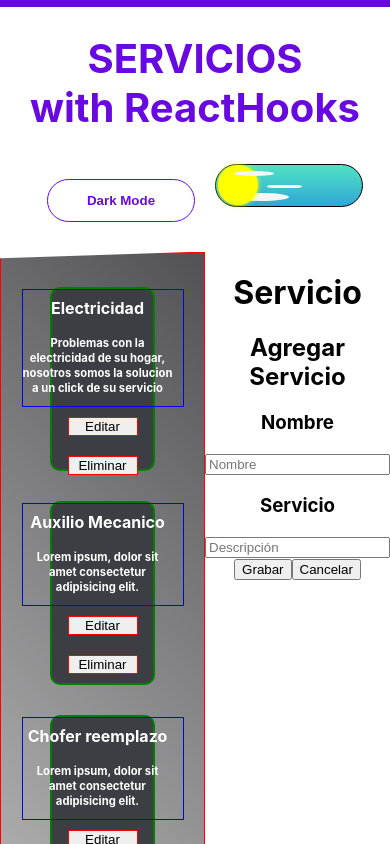
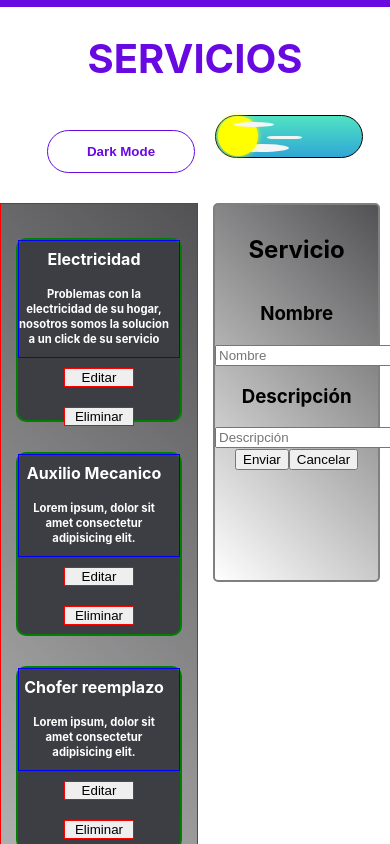
Before and after one commit to GregoryGalicio/filtrado-servicio, a React (Create React App) app: page / in a window 390 px wide. Shown: the top 844 px of the page. Built offline with nearby package versions, Linux system fonts and the light colour scheme.

Commit message:
agregando funcionalidades

```diff
--- a/src/App.js
+++ b/src/App.js
@@ -2,7 +2,8 @@ import React, { useState } from 'react'
 import './App.css';
 import Footer from "./components/footer/Footer";
 import Header from "./components/header/Header";
-import Body from './components/body/Body';
+// import Body from './components/body/Body';
+import CrudApp from './components/crudApp/CrudApp';
 
 
 
@@ -16,7 +17,7 @@ function App() {
   return (
     <div className="App">
       <Header darkMode={darkMode} onClick={handleClick}/>
-      <Body darkMode={darkMode}/>
+      <CrudApp darkMode={darkMode}/>
       <Footer darkMode={darkMode}/>
     </div>
   );
--- a/src/components/body/Body.css
+++ /dev/null
@@ -1,3 +0,0 @@
-.body{
-    display: flex;
-}
--- a/src/components/body/Body.jsx
+++ /dev/null
@@ -1,16 +0,0 @@
-import React from 'react'
-import Cards from '../cards/Cards'
-import CrudApp from '../crudApp/CrudApp'
-import "./Body.css";
-
-
-const Body = ({darkMode}) => {
-  return (
-    <div className='body'>
-        <Cards darkMode={darkMode}/>
-        <CrudApp/>
-    </div>
-  )
-}
-
-export default Body
--- a/src/components/cards/Cards.css
+++ b/src/components/cards/Cards.css
@@ -90,23 +90,26 @@
 /* Aca se empieza a colocar los estilos para version MOBILE */
 @media only screen and (max-width: 500px) {
 .cards{
-    clip-path: polygon(0 0.5%, 100% 0, 100% 99.5%, 0% 100%);
+    width: 70%;
 }
 .cardsDark{
-    clip-path: polygon(0 0.5%, 100% 0, 100% 99.5%, 0% 100%);
+
+    width: 70%;
+
 }
 .cardsBox{
-    width: 50%;
+    width: 90%;
     height: 180px;
     border-radius: 10px;
 }
 .cardsBoxDark{
-    width: 50%;
+    width: 90%;
     height: 180px;
     border-radius: 10px;
 }
 
 .information{
+
     line-height: 15px;
     font-size: 7.5px;
     padding-right:10px;
--- a/src/components/cards/Cards.jsx
+++ b/src/components/cards/Cards.jsx
@@ -1,21 +1,21 @@
 import React, { useState,useEffect } from 'react';
-import { serviceData } from '../../serviceDataBase';
+//import { serviceData } from '../../serviceDataBase';
 import "./Cards.css";
 
-const Cards = ({darkMode}) => {
-    const [cards, setCards]= useState([]);
+const Cards = ({darkMode, data, key}) => {
+    // const [cards, setCards]= useState([]);
 
-    useEffect(() => {
-         setCards(serviceData);
-    }, [])
+    // useEffect(() => {
+    //      setCards(serviceData);
+    // }, [])
 
     return (
         <div className={darkMode?'cardsDark':"cards" }>
-            {cards.map(serviceData =>(
-                <div className={darkMode?'cardsBoxDark':'cardsBox'}>
+            {data.map(data =>(
+                <div key={data.id} className={darkMode?'cardsBoxDark':'cardsBox'}>
                     <div className='information'>
-                        <h1 className='name'>{serviceData.name}</h1>
-                        <h2>{serviceData.description}</h2>
+                        <h1 className='name'>{data.name}</h1>
+                        <h2>{data.description}</h2>
                     </div>
                     <div className='btn'>
                         <button>Editar</button>
--- a/src/components/crudApp/CrudApp.css
+++ b/src/components/crudApp/CrudApp.css
@@ -0,0 +1,3 @@
+.body{
+    display: flex;
+}
--- a/src/components/crudApp/CrudApp.jsx
+++ b/src/components/crudApp/CrudApp.jsx
@@ -1,13 +1,62 @@
-import React from 'react'
+import React, {useState,useEffect} from 'react'
+import Cards from '../cards/Cards';
 import CrudForm from '../crudForm/CrudForm'
+import "./CrudApp.css";
+import { serviceData } from '../../serviceDataBase'
 
-const CrudApp = () => {
+//  const initialDb= [
+//   {
+//     id:1,
+//     name: "Electricidad",
+//     description:"Problemas con la electricidad de su hogar, nosotros somos la solucion a un click de su servicio",
+//     type: "Hogar"
+//   },
+//   {
+//     id:2,
+//     name: "Auxilio Mecanico",
+//     description:"Lorem ipsum, dolor sit amet consectetur adipisicing elit.",
+//     type: "Autos"
+//   },]
+
+const CrudApp = ({darkMode, data}) => {
+  const [db, setDb]= useState(serviceData);
+  const [dataToEdit, setDataToEdit] = useState(null);
+
+    // useEffect(() => {
+    //      setCards(serviceData);
+    // }, [])
+
+const createData = (data) => {
+    data.id= Date.now();
+    // console.log("QUe paooooosoo")
+    setDb([...db,data]);
+};
+
+const updateData = (data) => {};
+
+const deleteData = (id) => {};
+
+
   return (
-    <div>
-        <h1>Servicio</h1>
-        <CrudForm/>
+    <div className='body'>
+        <Cards
+        darkMode={darkMode}
+        setDataToEdit={setDataToEdit}
+        deleteData={deleteData}
+        data={db}
+        key={db.id}
+        />
+        <div>
+        <CrudForm
+        createData={createData}
+        updateData={updateData}
+        dataToEdit={dataToEdit}
+        setDataToEdit={setDataToEdit}/>
+        </div>
 
-    </div>
+        </div>
+
+
   )
 }
 
--- a/src/components/crudForm/CrudForm.css
+++ b/src/components/crudForm/CrudForm.css
@@ -0,0 +1,21 @@
+.form{
+
+    padding-top: 5%;
+    padding-bottom: 7.5%;
+    display: flex;
+    /* justify-content: flex-start; */
+    /* align-items:center ; */
+    flex-direction:column;
+    border: 2px solid grey;
+    width: 400px;
+    height: 350px;
+    border-radius: 5px;
+    margin-left: 15px;
+    background-image: linear-gradient(225deg, #525153  0%, #ffffff 100%);
+}
+
+@media only screen and (max-width: 500px) {
+    .form{
+        width: 80%;
+    }
+}
--- a/src/components/crudForm/CrudForm.jsx
+++ b/src/components/crudForm/CrudForm.jsx
@@ -1,42 +1,76 @@
 
-import React, { useState,useEffect } from 'react';
-import { serviceData } from '../../serviceDataBase';
+import React, { useState, useEffect } from 'react';
+//import { serviceData } from '../../serviceDataBase';
+import "./CrudForm.css";
 
-// const initialForm={
-//     name:"",
-//     description:"",
-//     id: null,
-// };
+const initialForm={
+    name:"",
+    description:"",
+    id: null,
+};
 
 
-const CrudForm = () => {
-    const [form, setForm] = useState([]);
+const CrudForm = (createData, updateData, dataToEdit, setDataToEdit) => {
+    const [form, setForm] = useState(initialForm);
 
-    useEffect(() => {
-        setForm(serviceData);
-   }, [])
+//     useEffect(() => {
+//         setForm(serviceData);
+//    }, [])
 
 
-    const handleChange = (e) => {}
-    const handleSubmit = (e) => {}
-    const handleReset = (e) => {}
+    const handleChange = (e) => {
+        setForm({
+            ...form,
+            [e.target.name]:e.target.value,
+        });
+    };
+    const handleSubmit = (e) => {
+        e.preventDefault();
+
+        if(!form.name || !form.description){
+            alert("Complete los datos");
+            return;
+        }
+        if(form.id===null){
+            createData(form)
+        }else{
+            updateData(form);
+        }
+        handleReset();
+    };
+
+    const handleReset = (e) => {
+        setForm(initialForm);
+        setDataToEdit(null);
+    }
 
 
 
   return (
-    <div>
-        <h2>Agregar Servicio</h2>
+    <div className='form'>
+        <h2>Servicio</h2>
         <form onSubmit={handleSubmit}>
             <h3>Nombre</h3>
-            <input type="text" name='name' placeholder='Nombre' onChange={handleChange} value={form.name}/>
-            <h3>Servicio</h3>
-            <input type="text" name='description' placeholder='Descripción' onChange={handleChange} value={form.description}/>
+            <input
+            type="text"
+            name="name"
+            placeholder="Nombre"
+            onChange={handleChange}
+            value={form.name}/>
+            <h3>Descripción</h3>
+
+            <input
+            type="text"
+            name="description"
+            placeholder="Descripción"
+            onChange={handleChange}
+            value={form.description}/>
             <br/>
-            <input type="submit" value="Grabar"/>
-            <input type="submit" value="Cancelar" onClick={handleReset}/>
+            <input type="submit" value="Enviar"/>
+            <input type="reset" value="Cancelar" onClick={handleReset}/>
         </form>
     </div>
-  )
+  );
 }
 
 export default CrudForm
--- a/src/components/header/Header.jsx
+++ b/src/components/header/Header.jsx
@@ -7,7 +7,7 @@ const Header = ({onClick, darkMode}) => {
 
     return (
         <div className={`${darkMode?"darkHeader":"Header"}`}>
-            <h1>SERVICIOS<br/> with ReactHooks</h1>
+            <h1>SERVICIOS</h1>
             <button className={`${darkMode? 'dark':'light'}`} type="button" onClick={onClick}>{darkMode? 'Light Mode':'Dark Mode'}</button>
             <Toggle darkMode={darkMode} onClick={onClick} />
         </div>
```
